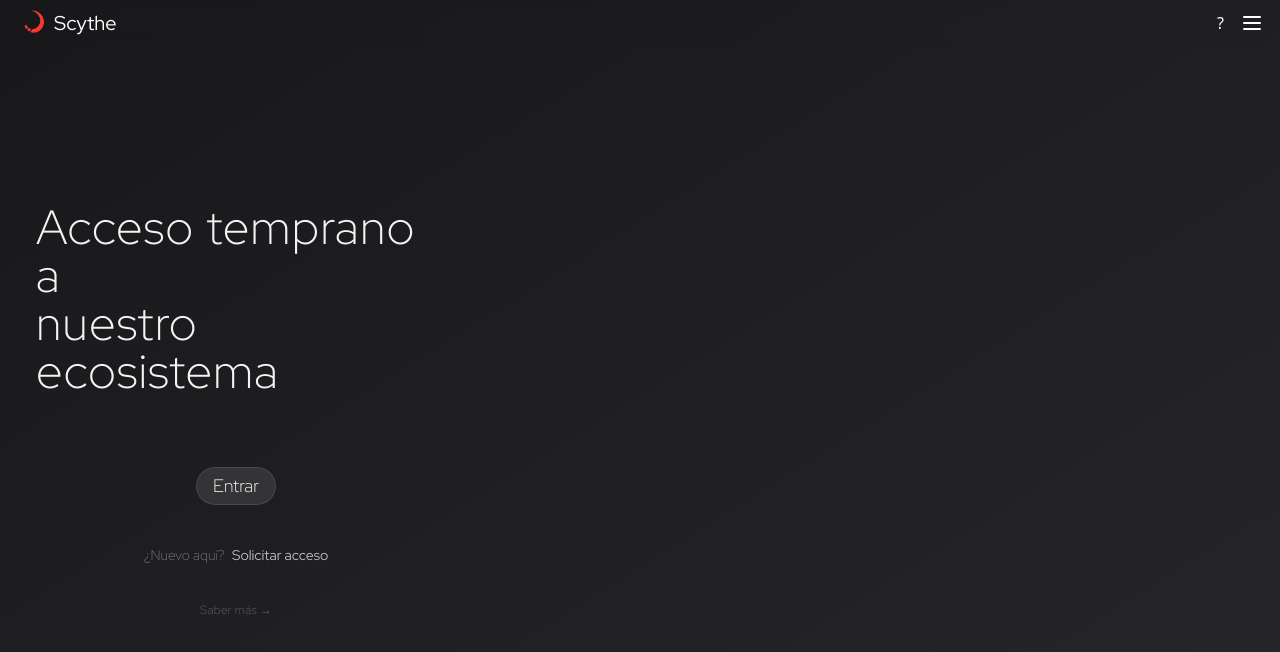
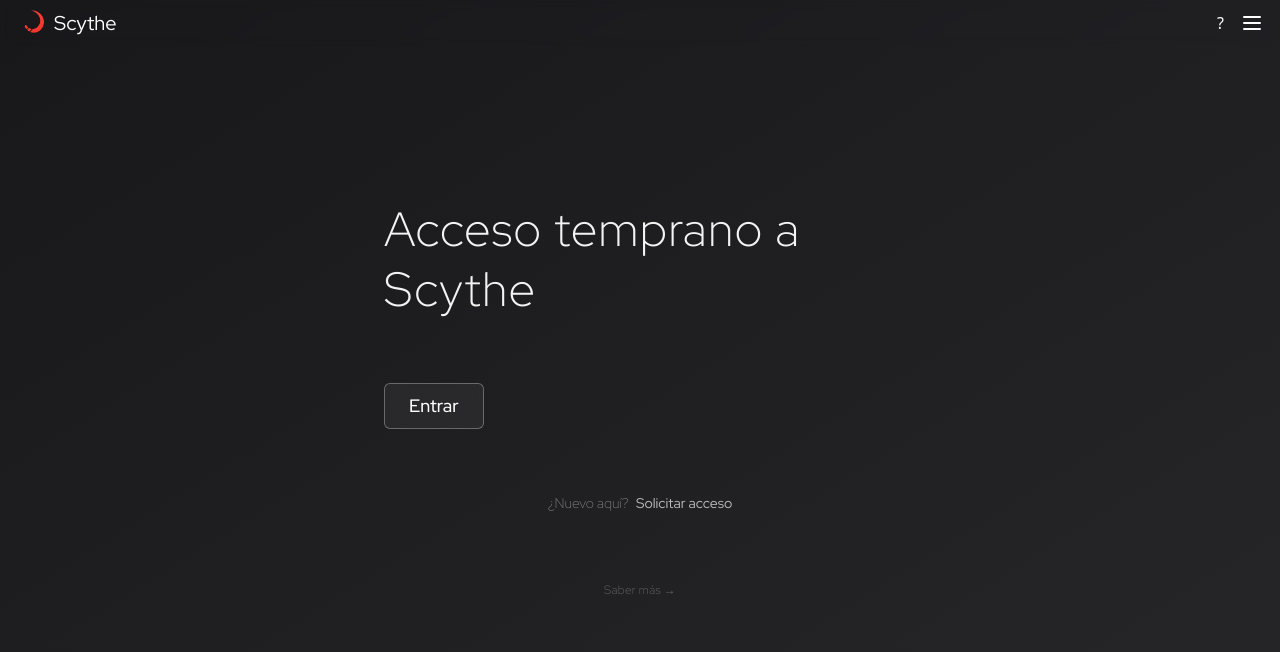
Before and after one commit to grzlz/scythe, a SvelteKit app: page / in a window 1280 px wide. Shown: the top 652 px of the page. Built offline with nearby package versions, Linux system fonts and the light colour scheme.

Commit message:
Automatic deploy

```diff
--- a/src/routes/+page.svelte
+++ b/src/routes/+page.svelte
@@ -22,19 +22,20 @@
   }
 </script>
 
-<div class="min-h-screen flex items-center justify-between bg-gradient-to-br from-secondary-900 to-secondary-800 p-3 font-primary">
-  <div class="w-full max-w-md flex flex-col items-center">
+<div class="min-h-screen flex flex-col items-center justify-center bg-gradient-to-br from-secondary-900 to-secondary-800 p-6 font-primary">
+  <div class="max-w-lg text-left space-y-16">
     <!-- Hero Text -->
-    <div class=" p-6 mb-12">
-      <h1 class="text-5xl font-light text-white/95 tracking-wide">
-        Acceso temprano a<br>nuestro ecosistema
+    <div>
+      <h1 class="text-5xl font-light text-white/95 tracking-wide leading-tight">
+        Acceso temprano a Scythe
       </h1>
     </div>
+
     <!-- Enter Button -->
-    <div class="text-center">
+    <div>
       <button
         onclick={() => goto('/auth/login')}
-        class="px-4 py-1 rounded-full bg-white/10 hover:bg-white/20 text-white font-light text-lg backdrop-blur-xl border border-white/10 transition-all duration-300 hover:border-white/20 hover:shadow-lg"
+        class="px-6 py-2 bg-white/5 hover:bg-white/10 text-white font-medium text-lg rounded-md border border-white/30 hover:border-white/50 backdrop-blur-sm transition-all duration-300"
       >
         Entrar
       </button>
```
